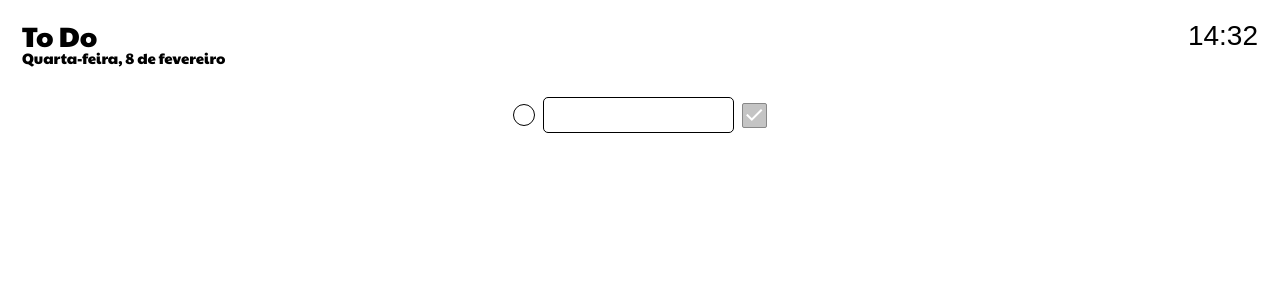
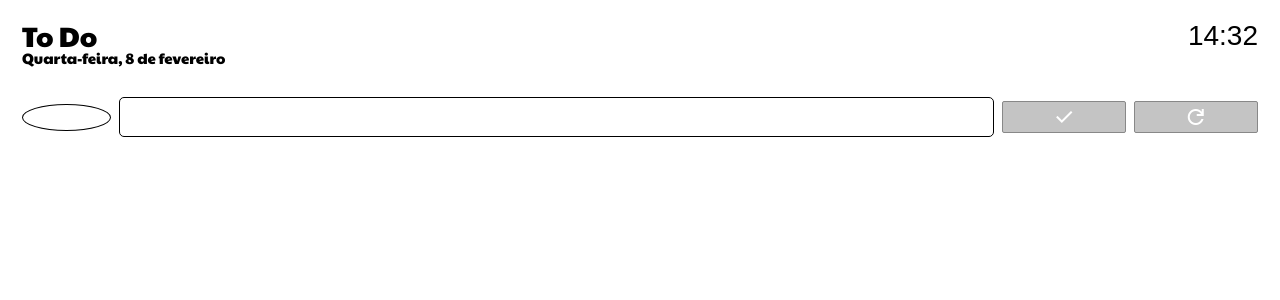
Before and after one commit to LipePLima/ToDo, an Angular app: page / in a window 1280 px wide. Shown: the top 300 px of the page. Built offline with nearby package versions, Linux system fonts and the light colour scheme; a web font is replaced by a local one.

Commit message:
feat: Botão de Resetar Campo, ajustes de largura do campo de input task

```diff
--- a/src/app/components/body/body.component.css
+++ b/src/app/components/body/body.component.css
@@ -11,16 +11,17 @@
 }
 
 .demo__checkBox {
-  width: 20px;
-  height: 20px;
+  width: 7%;
+  height: 25px;
   border: 1px solid #000;
   border-radius: 50%;
   margin-right: .5rem;
 }
 
 .input__task {
-  width: 180px;
-  height: 32px;
+  font-size: 18px;
+  width: 70%;
+  height: 36px;
   border: 1px solid #000;
   border-radius: 5px;
   padding-left: .4rem;
@@ -30,8 +31,8 @@
   display: flex;
   justify-content: center;
   align-items: center;
-  width: 25px;
-  height: 25px;
+  width: 10%;
+  height: 32px;
   margin-left: .5rem;
   background-color: #c4c4c4;
   color: #fff;
--- a/src/app/components/body/body.component.html
+++ b/src/app/components/body/body.component.html
@@ -5,4 +5,7 @@
   <button class="btn__input btn__confirm">
     <span class="material-symbols-outlined">done</span>
   </button>
+  <button class="btn__input btn__refresh">
+    <span class="material-symbols-outlined">refresh</span>
+  </button>
 </section>
```
Also changed, not shown: 1 other file (tests, documents, lock files or other folders).
